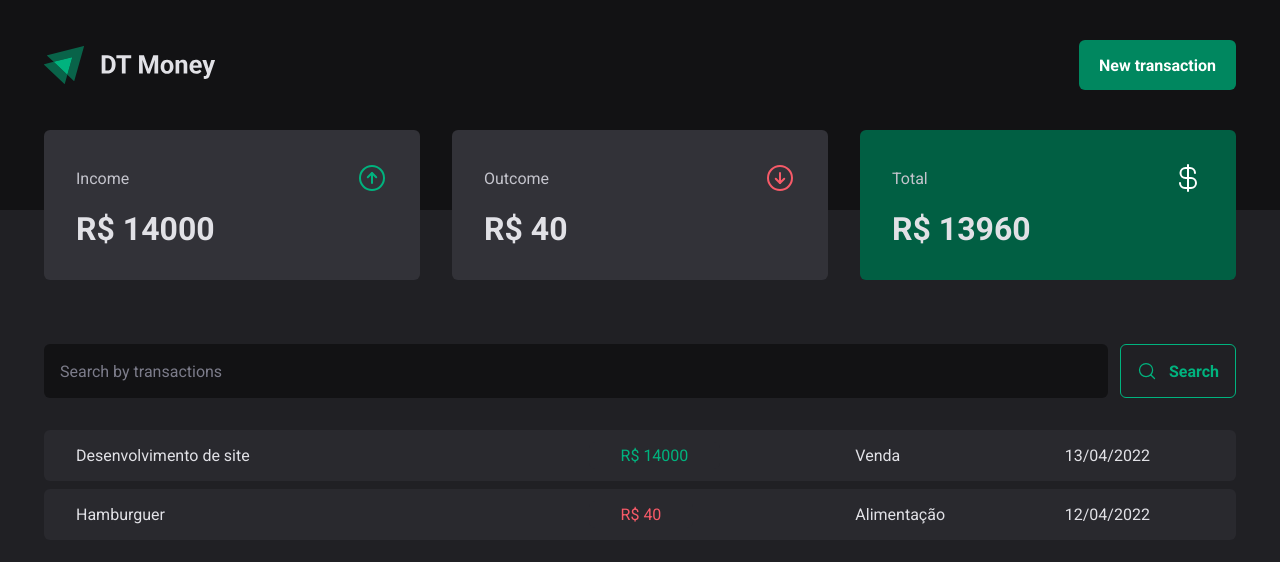
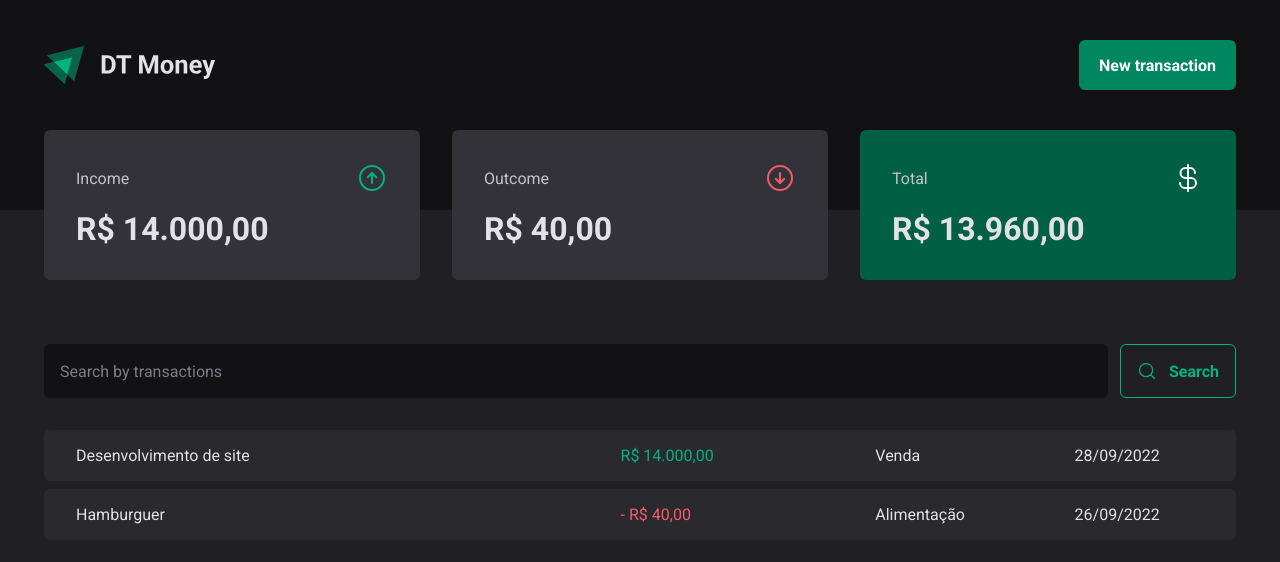
Before and after one commit to BrunoFay/DT-money, a React (Vite) app: page / in a window 1280 px wide. Shown: the top 562 px of the page. Built offline with nearby package versions, Linux system fonts and the light colour scheme; data requests are answered from the project's data file.

Commit message:
NEW add formatter functions to utils dir

```diff
--- a/server.json
+++ b/server.json
@@ -5,7 +5,7 @@
       "type":"income",
       "price": 14000,
       "category":"Venda",
-      "createdAt":"13/04/2022"
+      "createdAt":"2022-09-28T20:01:38.967Z"
   },
   {
     "id": 2,
@@ -13,7 +13,7 @@
     "type":"outcome",
     "price": 40,
     "category":"Alimentação",
-    "createdAt":"12/04/2022"
+    "createdAt":"2022-09-26T20:01:38.967Z"
 }
 ]
 }
--- a/src/components/Summary/index.tsx
+++ b/src/components/Summary/index.tsx
@@ -2,6 +2,7 @@ import React, { useContext } from 'react'
 import { SummaryCard, SummaryContainer } from './styles'
 import { ArrowCircleUp, ArrowCircleDown, CurrencyDollar } from 'phosphor-react'
 import { transactionContext } from '../../context/Transactions'
+import { priceFormatter } from '../../utils/formatters'
 
 export default function Summary() {
   const { transactions } = useContext(transactionContext)
@@ -23,21 +24,21 @@ export default function Summary() {
           <span>Income</span>
           <ArrowCircleUp size={32} color={'#00B37E'} />
         </header>
-        <strong>R$ {summaryValues.income}</strong>
+        <strong> {priceFormatter.format(summaryValues.income)}</strong>
       </SummaryCard>
       <SummaryCard>
         <header>
           <span>Outcome</span>
           <ArrowCircleDown size={32} color={'#F75A68'} />
         </header>
-        <strong>R$ {summaryValues.outcome}</strong>
+        <strong> {priceFormatter.format(summaryValues.outcome)}</strong>
       </SummaryCard>
       <SummaryCard variant='green'>
         <header>
           <span>Total</span>
           <CurrencyDollar size={32} color={'white'} />
         </header>
-        <strong>R$ {summaryValues.total}</strong>
+        <strong> {priceFormatter.format(summaryValues.total)}</strong>
       </SummaryCard>
     </SummaryContainer>
   )
--- a/src/pages/Transactions/index.tsx
+++ b/src/pages/Transactions/index.tsx
@@ -3,11 +3,12 @@ import { Transaction } from '../../@types/transactionPage'
 import Header from '../../components/Header'
 import Summary from '../../components/Summary'
 import { transactionContext } from '../../context/Transactions'
+import { dateFormatter, priceFormatter } from '../../utils/formatters'
 import SearchForm from './components/SearchForm'
 import { PriceTable, TransactionsContainer, TransactionTable } from './styles'
 
 export default function Transactions() {
- const {transactions} = useContext(transactionContext)
+  const { transactions } = useContext(transactionContext)
   return (
     <div>
       <Header />
@@ -19,9 +20,13 @@ export default function Transactions() {
             {transactions.map(transaction => (
               <tr key={transaction.id}>
                 <td width='43%'>{transaction.description}</td>
-                <td> <PriceTable variant={transaction.type}>R$ {transaction.price}</PriceTable></td>
+                <td>
+                  <PriceTable variant={transaction.type}>
+                    {transaction.type === 'outcome' && '- '}
+                    {priceFormatter.format(transaction.price)}
+                  </PriceTable></td>
                 <td>{transaction.category}</td>
-                <td>{transaction.createdAt}</td>
+                <td>{dateFormatter.format(new Date(transaction.createdAt))}</td>
               </tr>
 
             ))}
--- /dev/null
+++ b/src/utils/formatters.ts
@@ -0,0 +1,5 @@
+export const dateFormatter = new Intl.DateTimeFormat('pt-BR')
+export const priceFormatter = new Intl.NumberFormat('pt-BR',{
+  style:'currency',
+  currency:'BRL',
+})
```
